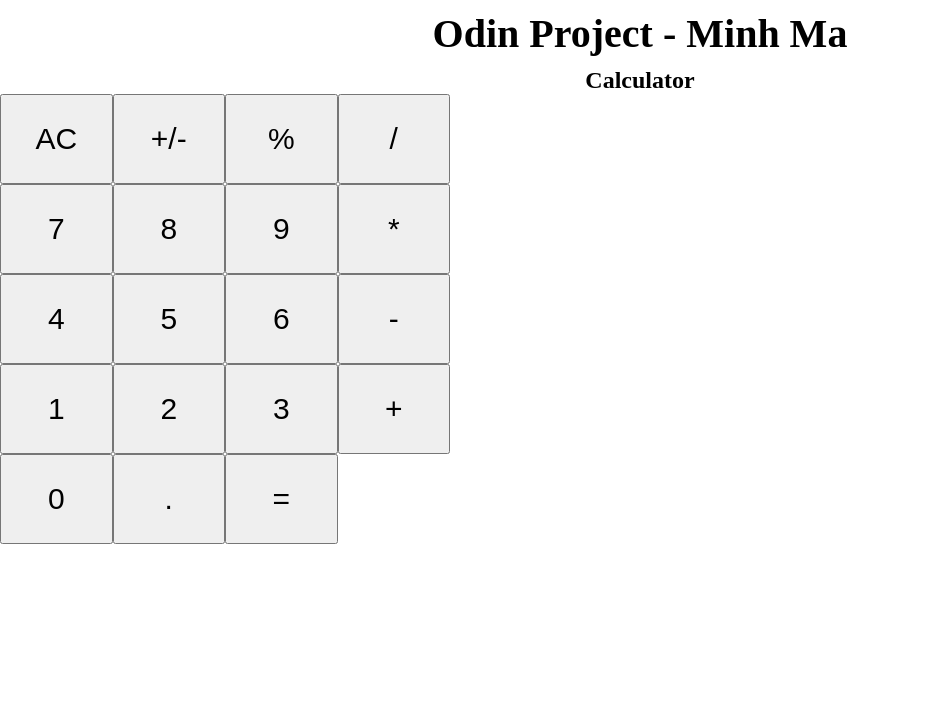
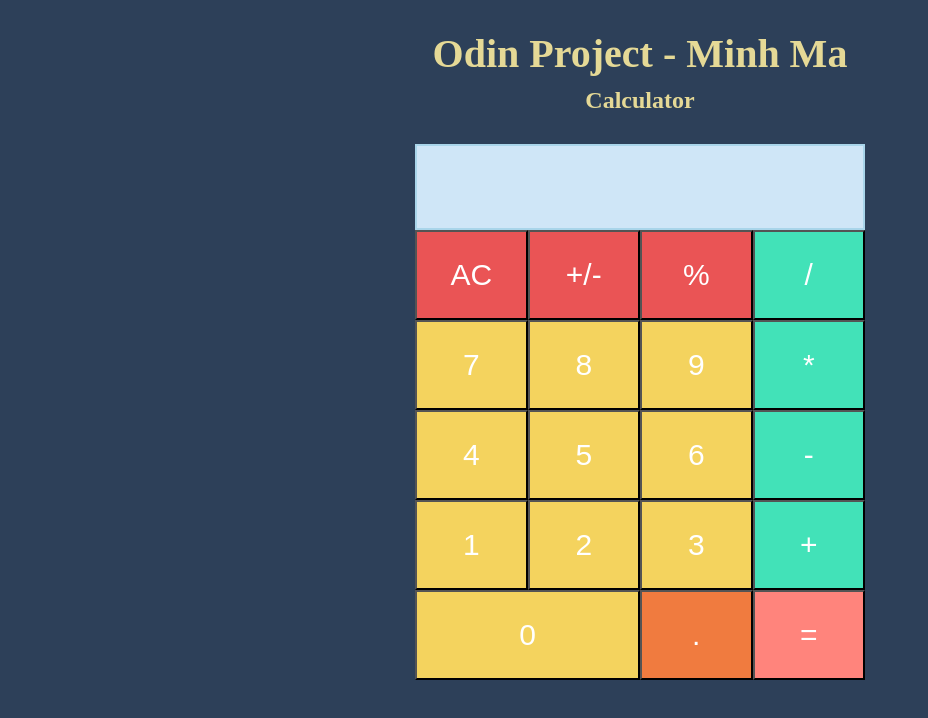
Before and after one commit to MinhDucMa97/OdinProject_Calculator, a plain HTML site: page index.html in a window 1280 px wide. Shown: the whole page, without its empty margins (0-928 px from the left). Drawn offline with Linux system fonts and the light colour scheme.

Commit message:
Additional CSS implementation

```diff
--- a/index.html
+++ b/index.html
@@ -8,30 +8,33 @@
     <script src="calculator.js" defer></script>
   </head>
   <body>
-    <div class="header"><h1>Odin Project - Minh Ma</h1></div>
-    <div class="title"><h2>Calculator</h2></div>
+    <div class="header">
+      <div class="title"><h1>Odin Project - Minh Ma</h1></div>
+      <div class="sub-title"><h2>Calculator</h2></div>
+    </div>
 
     <div class="container">
+      <div class="display"></div>
       <div class="calculator">
-        <button value="AC">AC</button>
-        <button>+/-</button>
-        <button value="modular">%</button>
-        <button value="division">/</button>
-        <button value="seven">7</button>
-        <button value="eight">8</button>
-        <button value="nine">9</button>
-        <button value="seven">*</button>
-        <button value="four">4</button>
-        <button value="five">5</button>
-        <button value="six">6</button>
-        <button value="subtraction">-</button>
-        <button value="one">1</button>
-        <button value="two">2</button>
-        <button value="three">3</button>
-        <button value="addition">+</button>
-        <button value="zero">0</button>
-        <button value="decimal">.</button>
-        <button value="equal">=</button>
+        <button class="primary" value="AC">AC</button>
+        <button class="primary" value="sign">+/-</button>
+        <button class="primary" value="modular">%</button>
+        <button class="operator" value="division">/</button>
+        <button class="number" value="seven">7</button>
+        <button class="number" value="eight">8</button>
+        <button class="number" value="nine">9</button>
+        <button class="operator" value="multiplication">*</button>
+        <button class="number" value="four">4</button>
+        <button class="number" value="five">5</button>
+        <button class="number" value="six">6</button>
+        <button class="operator" value="subtraction">-</button>
+        <button class="number" value="one">1</button>
+        <button class="number" value="two">2</button>
+        <button class="number" value="three">3</button>
+        <button class="operator" value="addition">+</button>
+        <button class="number" value="zero">0</button>
+        <button class="secondary" value="decimal">.</button>
+        <button class="operator" value="equal">=</button>
       </div>
     </div>
   </body>
--- a/style.css
+++ b/style.css
@@ -6,24 +6,81 @@
 
 body {
   text-align: center;
+  background-color: #2d4059;
 }
+
 .header {
+  margin: 30px 0;
+  color: #e5d996;
+}
+
+.title {
   font-size: 20px;
   margin: 10px 0;
 }
 
-.title {
+.sub-title {
+}
+
+.container {
+  display: flex;
+  flex-direction: column;
+  justify-content: center;
+  align-items: center;
+  height: 100%;
+  cursor: pointer;
+}
+
+.display {
+  background-color: #cfe6f7;
+  border: 2px solid #a9d5ea;
+  display: flex;
+  height: 86px;
+  width: 450px;
 }
 
 .calculator {
-  width: 450px;
-  height: 450px;
   display: grid;
   grid-template-columns: repeat(4, 1fr);
   grid-template-rows: repeat(5, 1fr);
-  justify-content: center;
+  flex-grow: 1;
+  width: 450px;
+  height: 450px;
 }
 
 .calculator button {
   font-size: 30px;
+  color: white;
+  cursor: pointer;
+  transition: transform 0.3s ease;
 }
+
+.calculator button:hover {
+  color: black;
+  transform: scale(1.1);
+}
+
+.calculator button.primary {
+  background-color: #ea5455;
+}
+
+.calculator button.secondary {
+  background-color: #f07b3f;
+}
+
+.calculator button.number {
+  background-color: #f4d35e;
+}
+
+.calculator button.operator {
+  background-color: #42e2b8;
+}
+
+.calculator button.operator[value="equal"] {
+  background-color: #ff847c;
+}
+
+.calculator button.number[value="zero"] {
+  grid-column-start: 1;
+  grid-column-end: 3;
+}
```
